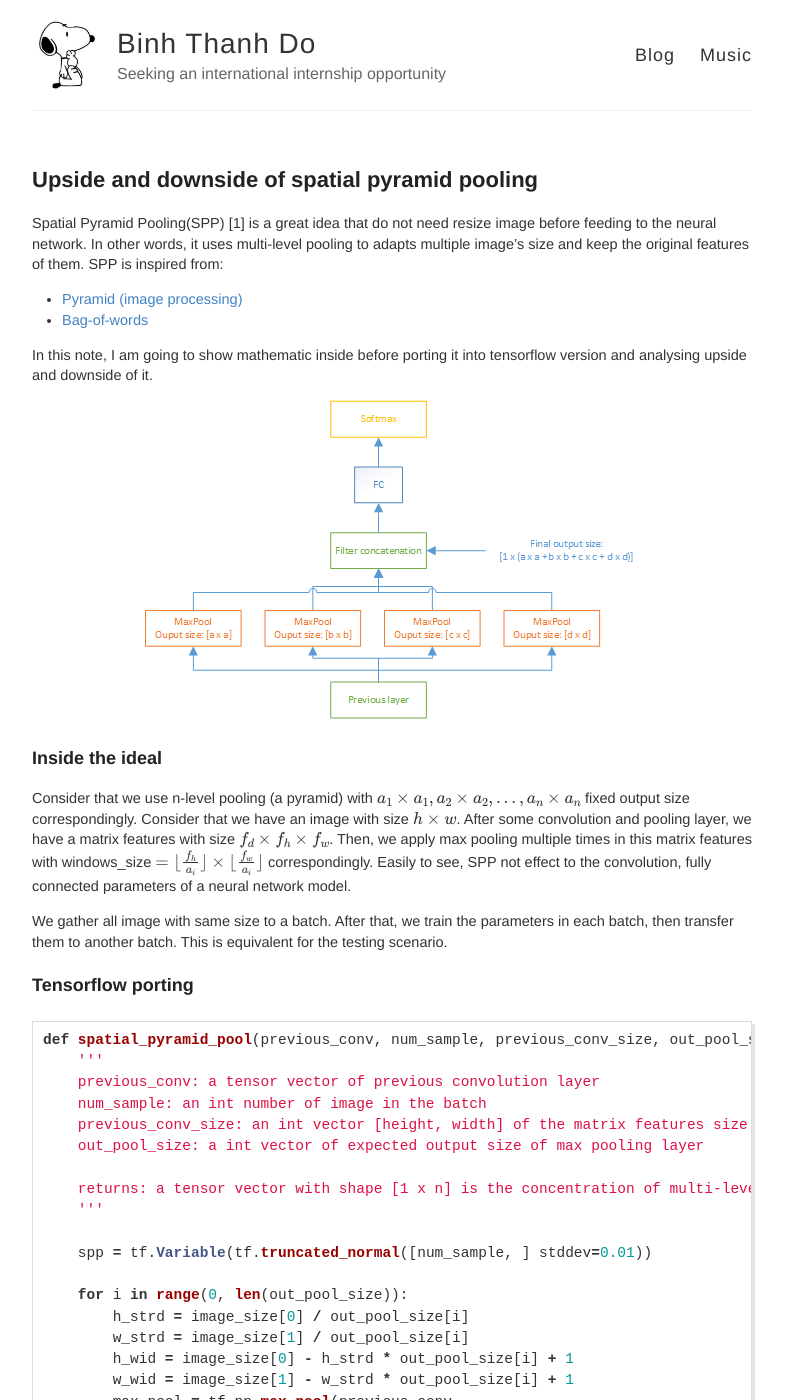
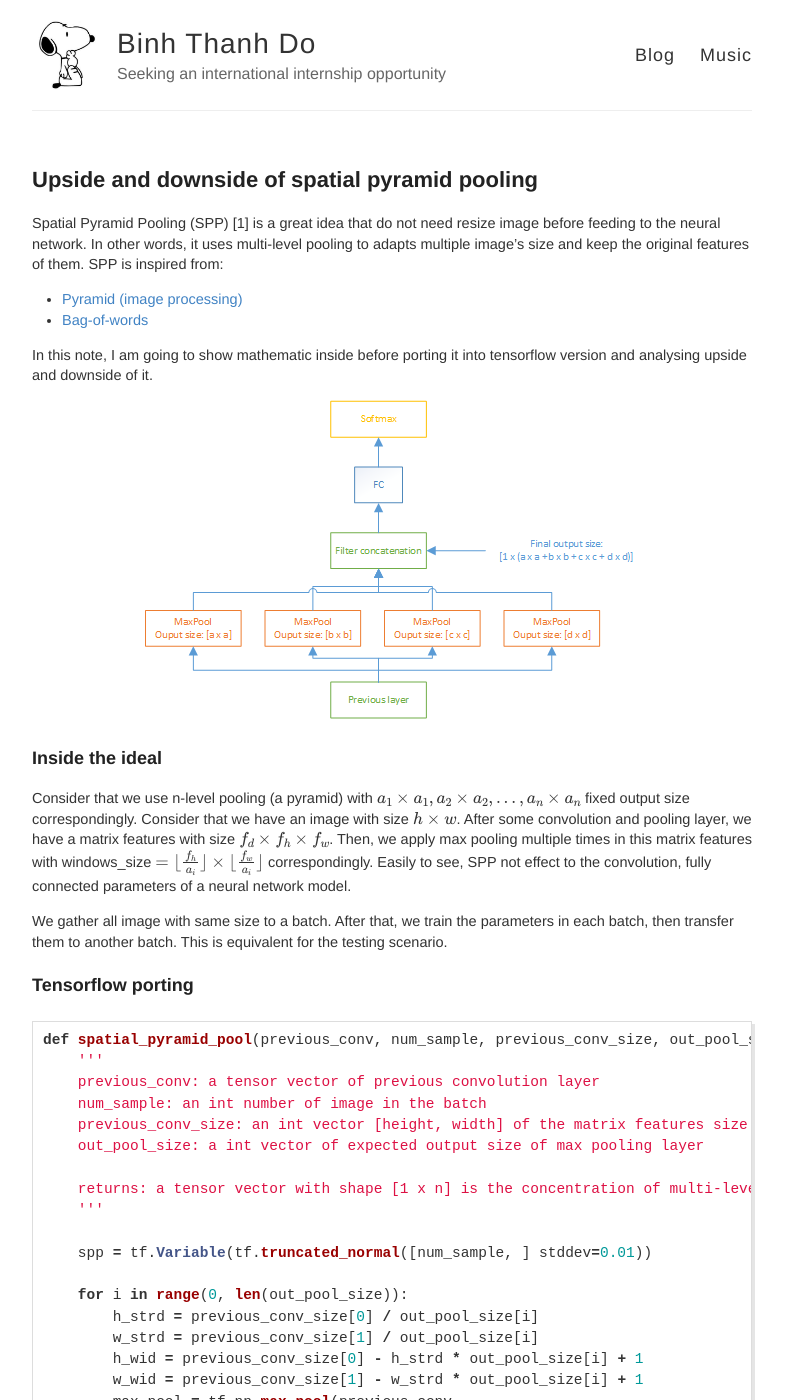
Before and after one commit to peace195/peace195.github.io, a Jekyll site: the page built from _posts/2017-06-30-spatial-pyramid-pooling.md, in a window 1280 px wide and 1400 px high. Shown: the whole window, without its empty margins (248-1034 px from the left). Built offline with Jekyll 4.4.1, drawn with Linux system fonts in a browser that asks for light colours; our own code applies the rules of GitHub Pages for plain Markdown files; formulas are drawn with MathJax 3; comment, search, counter and statistics services are not loaded.

Commit message:
fix the code when image_size is not use anymore

```diff
--- a/_posts/2017-06-30-spatial-pyramid-pooling.md
+++ b/_posts/2017-06-30-spatial-pyramid-pooling.md
@@ -2,7 +2,7 @@
 title: Upside and downside of spatial pyramid pooling
 ---
 
-Spatial Pyramid Pooling(SPP) [1] is a great idea that do not need resize image before feeding to the neural network.
+Spatial Pyramid Pooling (SPP) [1] is a great idea that do not need resize image before feeding to the neural network.
 In other words, it uses multi-level pooling to adapts multiple image's size and keep the original features of them.
 SPP is inspired from:
 
@@ -39,14 +39,14 @@ def spatial_pyramid_pool(previous_conv, num_sample, previous_conv_size, out_pool
     spp = tf.Variable(tf.truncated_normal([num_sample, ] stddev=0.01))
 
     for i in range(0, len(out_pool_size)):
-        h_strd = image_size[0] / out_pool_size[i]
-        w_strd = image_size[1] / out_pool_size[i]
-        h_wid = image_size[0] - h_strd * out_pool_size[i] + 1
-        w_wid = image_size[1] - w_strd * out_pool_size[i] + 1
+        h_strd = previous_conv_size[0] / out_pool_size[i]
+        w_strd = previous_conv_size[1] / out_pool_size[i]
+        h_wid = previous_conv_size[0] - h_strd * out_pool_size[i] + 1
+        w_wid = previous_conv_size[1] - w_strd * out_pool_size[i] + 1
         max_pool = tf.nn.max_pool(previous_conv,
-                                   ksize=[1,h_wid,w_wid, 1],
-                                   strides=[1,h_strd, w_strd,1],
-                                   padding='VALID')
+                                  ksize=[1,h_wid,w_wid, 1],
+                                  strides=[1,h_strd, w_strd,1],
+                                  padding='VALID')
 
         if (i == 0):
             spp = tf.reshape(max_pool, [num_sample, -1])
```
